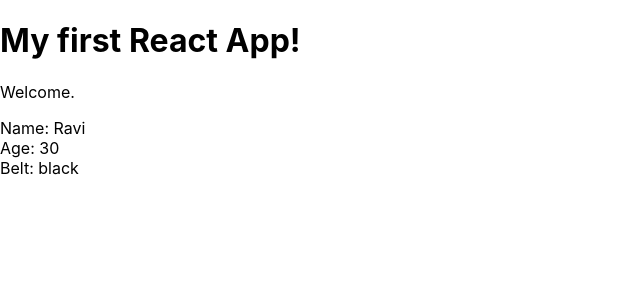
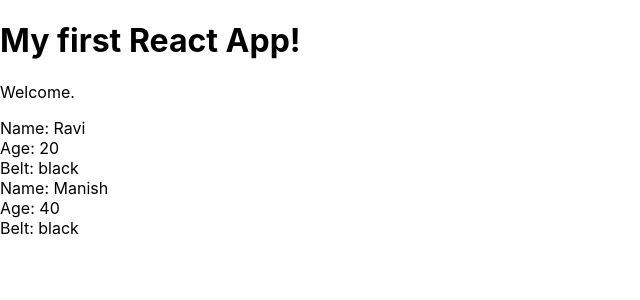
Before and after one commit to ravimaharjan/react-tutorial, a React (Create React App) app in the folder myapp/: page / in a window 1280 px wide. Shown: the top 300 px of the page, without its empty margins (0-640 px from the left). Built offline with nearby package versions, Linux system fonts and the light colour scheme.

Commit message:
1> simple props passed

```diff
--- a/myapp/src/App.js
+++ b/myapp/src/App.js
@@ -6,7 +6,8 @@
       <div className="App">
       <h1>My first React App!</h1>
       <p>Welcome.</p>
-      <Ninjas/>
+      <Ninjas name="Ravi" age="20" belt="black"/>
+      <Ninjas name="Manish" age="40" belt="black"/>
       </div>
     );
   }
--- a/myapp/src/Ninjas.js
+++ b/myapp/src/Ninjas.js
@@ -2,11 +2,12 @@
 
 class Ninjas extends Component{
     render(){
+        const {name, age, belt} = this.props;
         return(
             <div className="ninjas">
-                <div>Name: Ravi</div>
-                <div>Age: 30</div>
-                <div>Belt: black</div>
+                <div>Name: { name }</div>
+                <div>Age: { age }</div>
+                <div>Belt: { belt }</div>
             </div>
         )
     }
```
